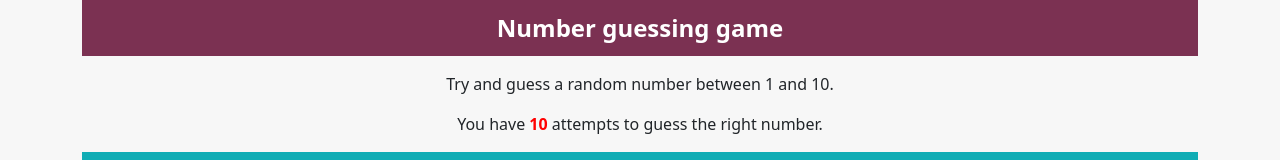
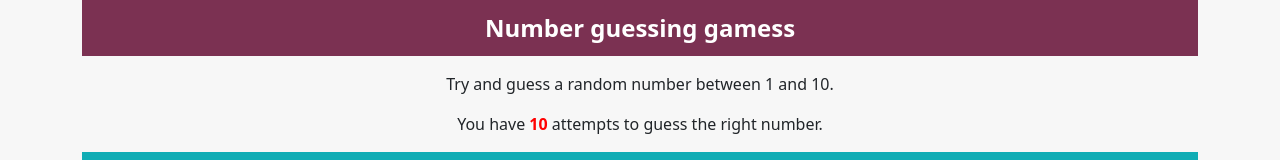
Before and after one commit to brafii/js-guess-game, a plain HTML site: page index.html in a window 1280 px wide. Shown: the top 160 px of the page. Drawn offline with nearby package versions, Linux system fonts and the light colour scheme.

```diff
--- a/index.html
+++ b/index.html
@@ -13,7 +13,7 @@
 
         <!--Title-->
         <div class="title">
-            <p>Number guessing game</p>
+            <p>Number guessing gamess</p>
         </div>
 
         <!--Brief Details-->
```
